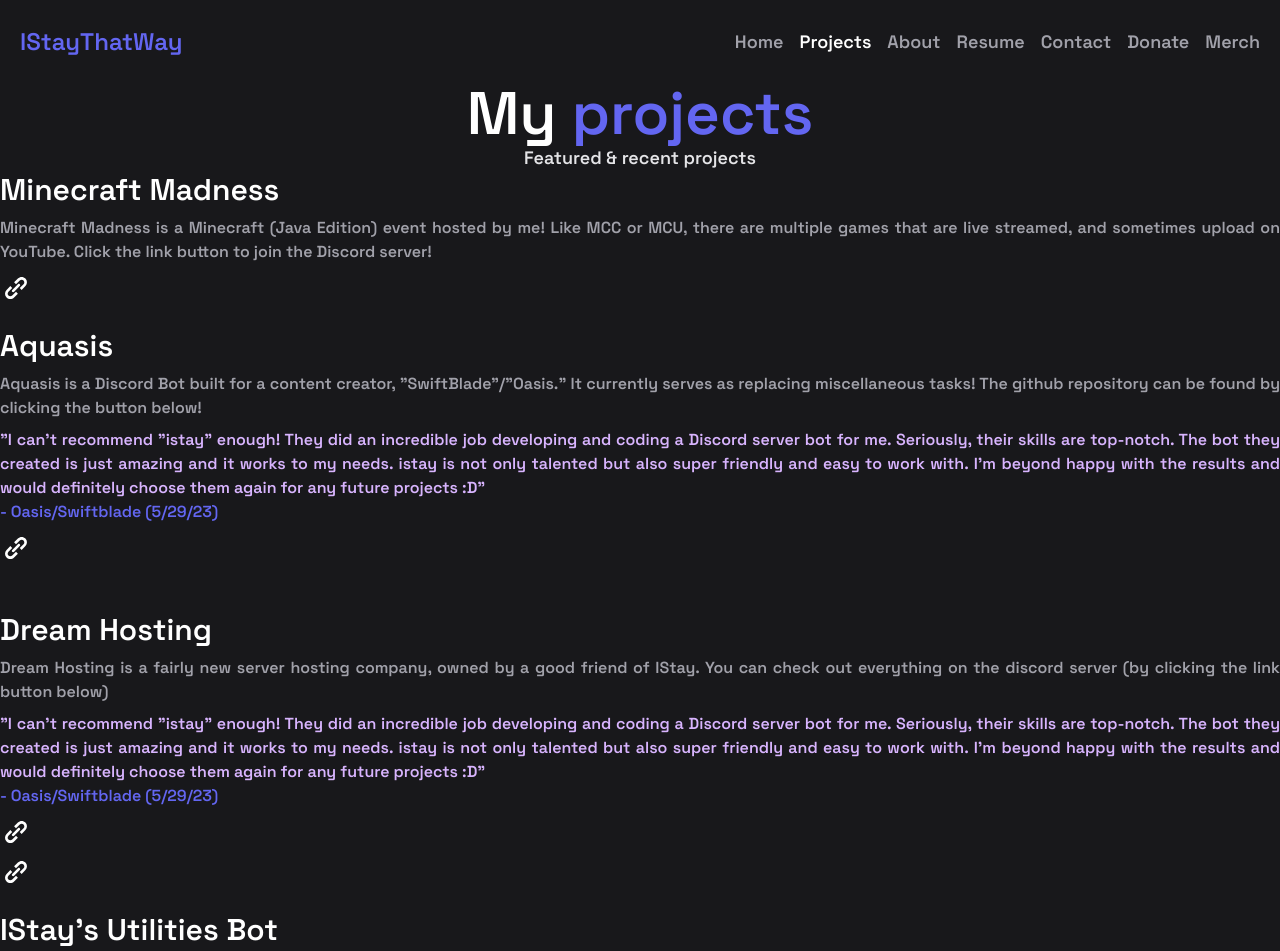
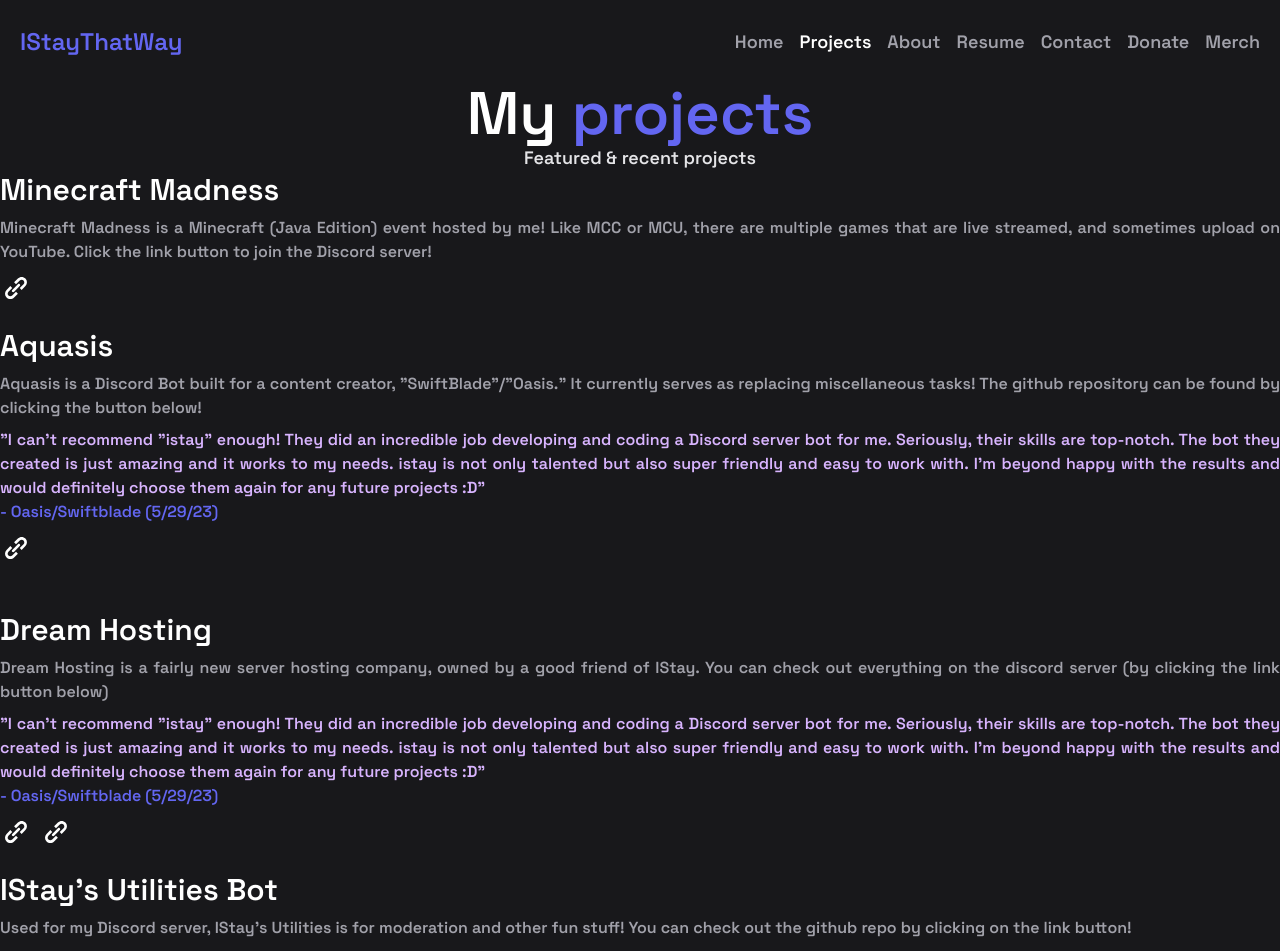
Before and after one commit to IStayThatWayCoding/istaythatway.com, a Next.js app: page /projects in a window 1280 px wide. Shown: the top 951 px of the page. Built offline with nearby package versions, Linux system fonts and the light colour scheme.

Commit message:
Update projects.js

```diff
--- a/pages/projects.js
+++ b/pages/projects.js
@@ -89,8 +89,6 @@
                                                     <path d="M14.8285 10.5857C15.219 10.1952 15.219 9.56199 14.8285 9.17147C14.4379 8.78094 13.8048 8.78094 13.4142 9.17147L9.1716 13.4141C8.78107 13.8046 8.78107 14.4378 9.1716 14.8283C9.56212 15.2188 10.1953 15.2188 10.5858 14.8283L14.8285 10.5857Z" />
                                                 </svg>
                                             </a>
-                                        </div>
-                                        <div className="flex space-x-2">
                                             <a className="rounded-full" href="https://www.github.com/istaythatwaycoding/aquasis" target="_blank">
                                                 <svg className="h-8 w-8" fill="#fff" viewBox="0 0 24 24" xmlns="http://www.w3.org/2000/svg">
                                                     <title>Link</title>
```
